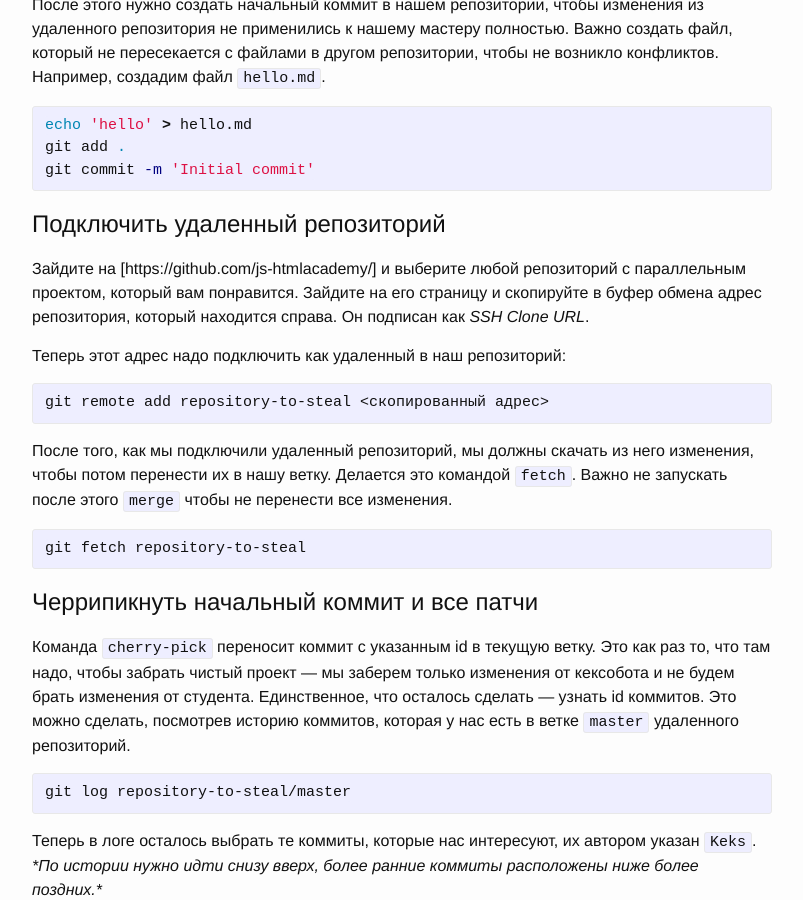
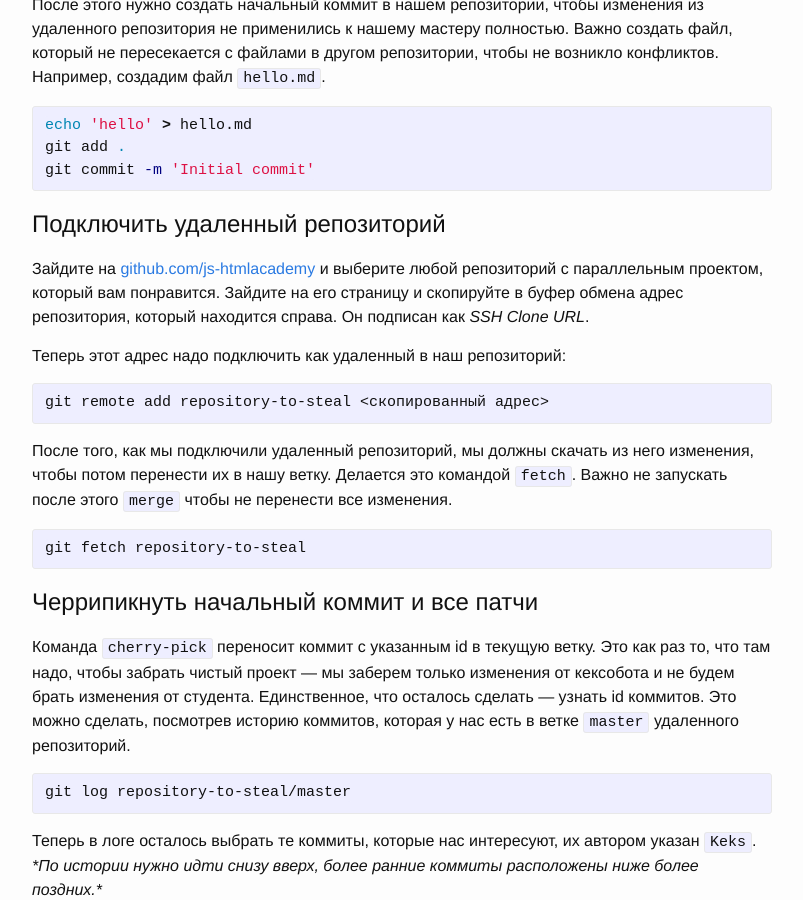
Before and after one commit to o0/o0.github.io, a Jekyll site: the page built from _posts/2015-08-19-welcome-to-jekyll.markdown, in a window 1280 px wide and 900 px high, scrolled down 786 px. Shown: the whole window, without its empty margins (238-1041 px from the left). Built offline with Jekyll 4.4.1, drawn with Linux system fonts in a browser that asks for light colours; some of the changed lines change nothing that is shown.

Commit message:
Fix post

```diff
--- a/_posts/2015-08-19-welcome-to-jekyll.markdown
+++ b/_posts/2015-08-19-welcome-to-jekyll.markdown
@@ -33,7 +33,7 @@ git commit -m 'Initial commit'
 
 
 # Подключить удаленный репозиторий
-Зайдите на [https://github.com/js-htmlacademy/] и выберите любой репозиторий с параллельным проектом, который вам понравится. Зайдите на его страницу и скопируйте в буфер обмена адрес репозитория, который находится справа. Он подписан как *SSH Clone URL*.
+Зайдите на [github.com/js-htmlacademy](https://github.com/js-htmlacademy/) и выберите любой репозиторий с параллельным проектом, который вам понравится. Зайдите на его страницу и скопируйте в буфер обмена адрес репозитория, который находится справа. Он подписан как *SSH Clone URL*.
 
 Теперь этот адрес надо подключить как удаленный в наш репозиторий:
 {% highlight bash %}
```
